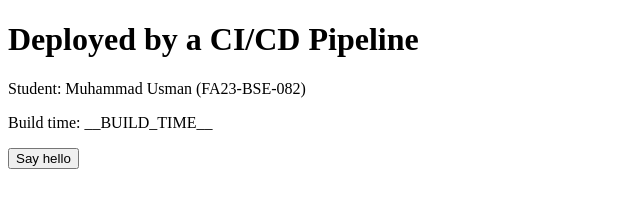
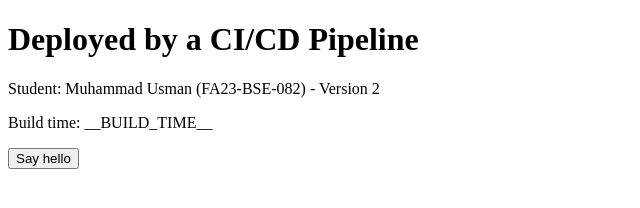
Before and after one commit to m-usman-k/jenkins-lab11, a website: page src/index.html in a window 1280 px wide. Shown: the full height of the page, 0-640 px from the left. Drawn offline with Linux system fonts and the light colour scheme.

Commit message:
Update page to Version 2 via webhook trigger

```diff
--- a/src/index.html
+++ b/src/index.html
@@ -5,7 +5,7 @@
 </head>
 <body>
   <h1 id="main-heading">Deployed by a CI/CD Pipeline</h1>
-  <p id="student">Student: Muhammad Usman (FA23-BSE-082)</p>
+  <p id="student">Student: Muhammad Usman (FA23-BSE-082) - Version 2</p>
   <p id="build">Build time: __BUILD_TIME__</p>
   <button id="greet" onclick="document.getElementById('message').textContent='Hello from the pipeline!'">Say hello</button>
   <p id="message"></p>
```
